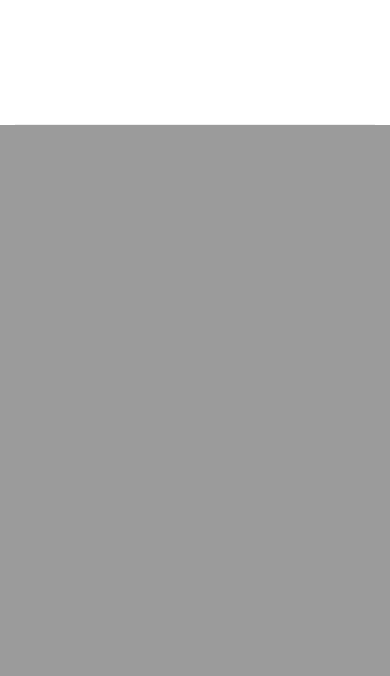
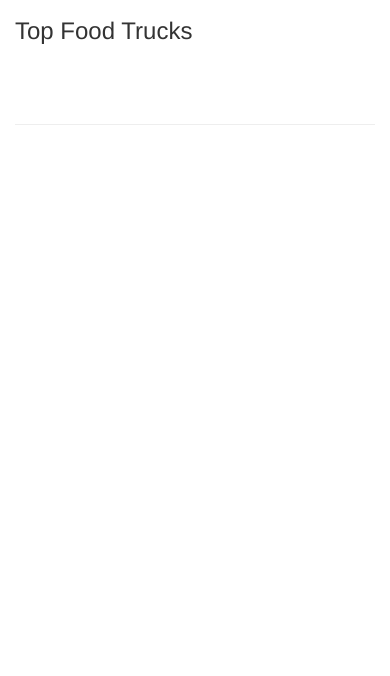
Before and after one commit to ahmedameen/SF-Food-Trucks, a Flask app: page / in a window 390 px wide. Shown: the part 720-1396 px from the top of the page. Before the commit the page ends 845 px from the top, so only its background shows below. Run offline with Flask 2, Linux system fonts and the light colour scheme; data that the repository does not hold is empty; some libraries are stand-ins or nearby versions.

Commit message:
-Populate top food trucks by calling the reviews api. -Allow navigating to a truck (from the top list) to its location on the map and add its info. -Add two button to like/dislike instead of one button.

```diff
--- a/SF_FoodTrucks/static/scripts/mapsManager.js
+++ b/SF_FoodTrucks/static/scripts/mapsManager.js
@@ -7,7 +7,7 @@
 
 var foodTruckIconURL = '/static/icons/food-truck-32.png';
 var foodCartIconURL = '/static/icons/food-cart-32.png';
-
+getTopTrucksIDs()
 function initMap() {
     var mapOptions = {
         center: new google.maps.LatLng(sfLat, sfLng),
@@ -74,39 +74,44 @@
 function addMarkersToFoodTruckLocations(data) {
     var trucks = JSON.parse(data);
     for (var i = 0; i < trucks.length; i++) {
-        var truckLocation = { lat: trucks[i].location.coordinates[1], lng: trucks[i].location.coordinates[0] };
-        var iconURL = trucks[i].facilitytype == 'Push Cart' ? foodCartIconURL : foodTruckIconURL;
-        var truckName = trucks[i].applicant;
+      addMarkerToFoodTruckLocation(trucks[i])
+    }
+}
+
+function addMarkerToFoodTruckLocation(truck){
+ var truckLocation = { lat: truck.location.coordinates[1], lng: truck.location.coordinates[0] };
+ var iconURL = truck.facilitytype == 'Push Cart' ? foodCartIconURL : foodTruckIconURL;
+        var truckName = truck.applicant;
         allReviews = $.ajax({
           method: 'GET',
-          url: '/reviews/GetTruckReviews?truckID='+trucks[i].objectid,
+          url: '/reviews/GetTruckReviews?truckID='+truck.objectid,
           async: false
         })
         allReviewsJson = JSON.parse(allReviews.responseText)
-        trucks[i].likes = allReviewsJson.likes
-        trucks[i].dislikes = allReviewsJson.dislikes
+        truck.likes = allReviewsJson.likes
+        truck.dislikes = allReviewsJson.dislikes
 
         userReview = $.ajax({
           method: 'GET',
-          url: '/reviews/TruckReview?truckID='+trucks[i].objectid,
+          url: '/reviews/TruckReview?truckID='+truck.objectid,
           async: false
         })
 
         if (userReview.status != 200)
         {
-           trucks[i].userReview = 'Empty'
+           truck.userReview = 'Empty'
         }
         else
         {
             userReviewJson = JSON.parse(userReview.responseText)
-            trucks[i].userReview = userReviewJson.userReview
+            truck.userReview = userReviewJson.userReview
         }
 
-        var markerInfo = trucks[i];
+        var markerInfo = truck;
 
         addMarker(truckLocation, truckName, iconURL, markerInfo, handleMarkerClickEvent);
-    }
 }
+
 
 function handleMarkerClickEvent() {
     truckID = this.info.objectid;
@@ -116,37 +121,79 @@
             + '<strong>Food Items: </strong>' + this.info.fooditems + '<br>'
             + '<strong>Working Hours: </strong>' + this.info.dayshours + '<br>'
             + '<strong>Likes: </strong>' + this.info.likes + ' ' +'<strong>Dislikes: </strong>' + this.info.dislikes + '<br>'
-            + '<input id = "reviewBtn" type="button" value="Like" onclick="func('+truckID+');"/>';
+            + '<input id = "likeBtn" type="button" value="Like" onclick="submitReview('+truckID+', "like");"/> '
+            + '<input id = "dislikeBtn" type="button" value="Dislike" onclick="submitReview('+truckID+', "dislike");"/>';
             infoWindow.setContent(windowContent);
     infoWindow.open(this.getMap(), this);
 
     if (this.info.userReview == 'Like')
     {
-        $('#reviewBtn').attr('value', 'Dislike')
-        $('#reviewBtn').attr('style', 'color:red')
+        $('#likeBtn').attr('style', 'color:green')
+        $('#dislikeBtn').attr('style', 'color:black')
     }
     else if (this.info.userReview == 'Dislike')
     {
-        $('#reviewBtn').attr('value', 'Like')
-        $('#reviewBtn').attr('style', 'color:greed')
+        $('#dislikeBtn').attr('style', 'color:red')
+        $('#likeBtn').attr('style', 'color:black')
     }
 
 
 }
 
-function func(truckID){
-btnVal = $('#reviewBtn').attr('value')
-$.post('/reviews/TruckReview?truckID='+truckID, data={'review':btnVal}, toggleReviewButton).fail(function() {alert( "Please log in before submitting your review." );})
+function submitReview(truckID, review){
+$.post('/reviews/TruckReview?truckID='+truckID, data={'review':review}, toggleReviewButtons(review)).fail(function() {alert( "Please log in before submitting your review." );})
 }
 
-function toggleReviewButton(){
+function toggleReviewButtons(review){
 btnVal = $('#reviewBtn').attr('value')
-if (btnVal == 'Like'){
-$('#reviewBtn').attr('value', 'Dislike')
-$('#reviewBtn').attr('style', 'color:red')
+if (review == 'Like'){
+$('#likeBtn').attr('style', 'color:green')
+$('#dislikeBtn').attr('style', 'color:black')
 }
 else{
-$('#reviewBtn').attr('value', 'Like')
-$('#reviewBtn').attr('style', 'color:green')
+$('#dislikeBtn').attr('style', 'color:red')
+$('#likeBtn').attr('style', 'color:black')
 }
 }
+
+
+function getTopTrucksIDs(){
+$.get('reviews/GetBestTrucks', {'top':10}, getTopTrucksData)
+}
+
+function getTopTrucksData(data){
+ trucks = JSON.parse(data);
+ topTrucksList = document.getElementById('topTrucksList')
+ for (var i = 0; i < trucks.length; i++){
+    item = document.createElement('li')
+    item.id = 'truck' + trucks[i].id;
+    item.setAttribute('data-likes', trucks[i].likes);
+    item.setAttribute('data-dislikes', trucks[i].dislikes);
+    topTrucksList.appendChild(item)
+  }
+
+for(var i = 0; i< trucks.length; i++){
+ $.get('/foodtrucks/GetFoodTruck', {'truckID': trucks[i].id}, updateTopTrucksData)
+}
+
+}
+
+function updateTopTrucksData(truck){
+  var item = $('#truck' + truck.objectid)
+  var likes = item.attr('data-likes');
+  var dislikes = item.attr('data-dislikes');
+  item.html('<a onclick="showOneTruck(this);">'+ truck.applicant + '</a>'+ ' <small>('+likes+' Likes  '+dislikes+ ' Dislikes)</small>' +'<br>'
+            + truck.fooditems);
+}
+
+function showOneTruck(e){
+  var truckID = e.parentNode.id.substring(5)
+  $.get('/foodtrucks/GetFoodTruck', {'truckID': parseInt(truckID)},
+  function (truck){
+  var truckLocation = { lat: truck.location.coordinates[1], lng: truck.location.coordinates[0] };
+  map.setCenter(truckLocation);
+  map.setZoom(14);
+  removeAllMarkers();
+  addMarkerToFoodTruckLocation(truck);
+  });
+}
--- a/SF_FoodTrucks/templates/index.html
+++ b/SF_FoodTrucks/templates/index.html
@@ -2,9 +2,15 @@
 
 {% block content %}
 
-<div class="row" style="height:100%; width:100% ">
-    <div id="map" class="col-md-6" style="height:85%; margin-top: 10px"> </div>
+<div class="row" style="height:100%; width:100%">
+    <div id="map" class="col-md-8" style="height:85%; width=100%;margin-top:10px"></div>
+    <div class="col-md-4" style="height:85%; width=100%">
+        <h3>Top Food Trucks</h3>
+        <ol id="topTrucksList">
+        </ol>
+    </div>
 </div>
+
 
 <script src="/static/scripts/mapsManager.js"></script>
 <script src="https://maps.googleapis.com/maps/api/js?v=3&key=AIzaSyBcRA0ZNg13R7FgrYDw-x3i1LNPJNFdq4E&&libraries=places&callback=initMap"></script>
```
